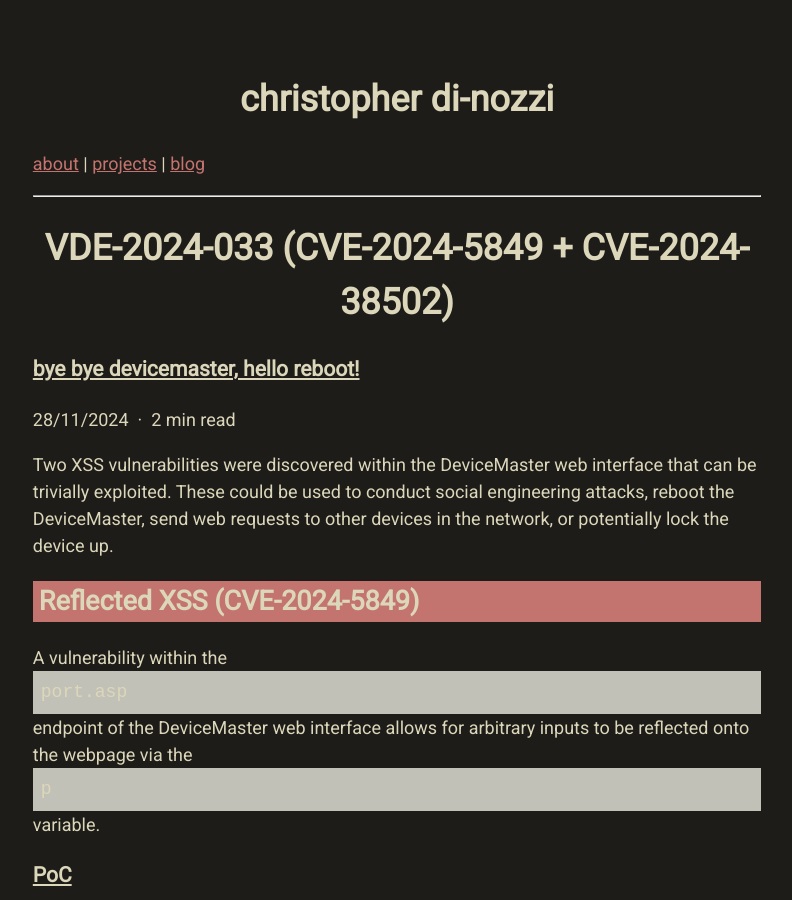
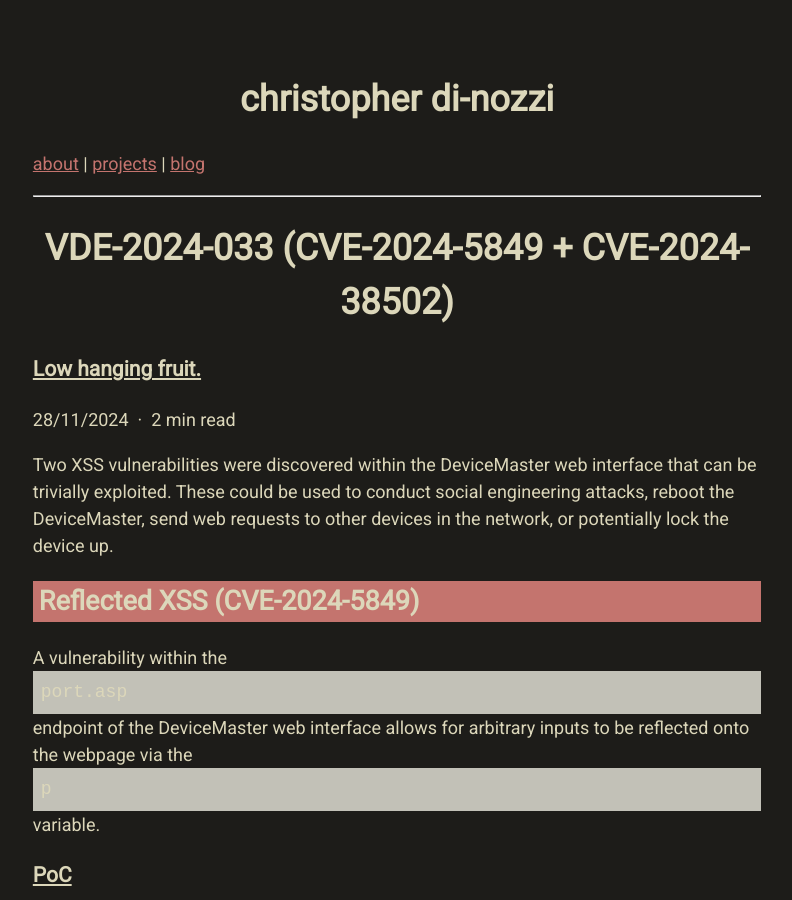
Before and after one commit to chrisdinozzi/chrisdinozzi.github.io, a Jekyll site: the page built from _posts/2024-11-28-vde-2024-033.md, in a window 1280 px wide and 900 px high. Shown: the whole window, without its empty margins (243-1035 px from the left). Built offline with Jekyll 4.4.1, drawn with Linux system fonts in a browser that asks for light colours.

```diff
--- a/_layouts/default.html
+++ b/_layouts/default.html
@@ -6,6 +6,7 @@
   <title>{{ page.title }} — christopher di-nozzi</title>
   <link rel="stylesheet" href="/style.css">
   <link rel="alternate" type="application/atom+xml" title="cdino.net" href="/feed.xml">
+  <script defer src="https://cloud.umami.is/script.js" data-website-id="f2d4d146-1a06-4363-b4cf-f8604e8e8b1b"></script>
   {% seo %}
 </head>
 <body>
--- a/_posts/2024-11-28-vde-2024-033.md
+++ b/_posts/2024-11-28-vde-2024-033.md
@@ -1,7 +1,7 @@
 ---
 layout: post
 title: "VDE-2024-033 (CVE-2024-5849 + CVE-2024-38502)"
-subtitle: "bye bye devicemaster, hello reboot!"
+subtitle: "Low hanging fruit."
 date: 2024-11-28
 description: "Two XSS vulnerabilities in the DeviceMaster web interface — reflected and stored, trivially exploitable, with real OT impact."
 ---
```
